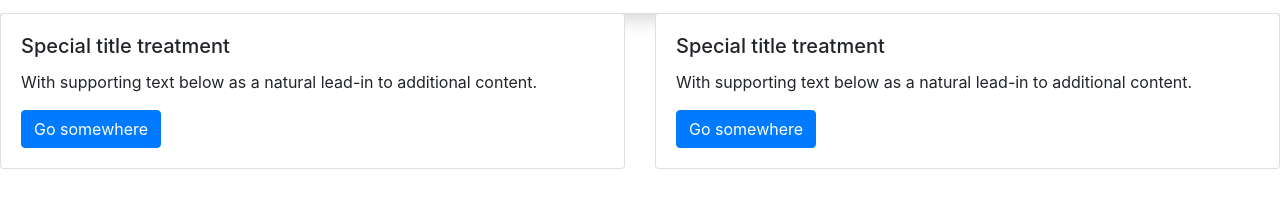
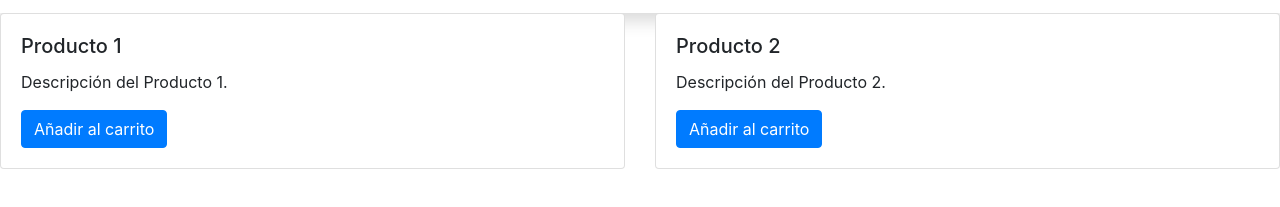
Before and after one commit to michcavieres/Administraci-n-de-condominios, a plain HTML site: page productos.html in a window 1280 px wide. Shown: the part 151-358 px from the top of the page. Drawn offline with nearby package versions, Linux system fonts and the light colour scheme.

Commit message:
aqui añadí script para agregar productos al carrito de compras

```diff
--- a/productos.html
+++ b/productos.html
@@ -108,26 +108,36 @@
 
 <!-- aqui comienza el cuerpo de la pagina-->
 
+<!--Este es el codigo para productos a agregar al carrito de compras-->
 <div class="row">
     <div class="col-sm-6">
       <div class="card">
         <div class="card-body">
-          <h5 class="card-title">Special title treatment</h5>
-          <p class="card-text">With supporting text below as a natural lead-in to additional content.</p>
-          <a href="#" class="btn btn-primary">Go somewhere</a>
+          <h5 class="card-title">Producto 1</h5>
+          <p class="card-text">Descripción del Producto 1.</p>
+          <a href="#" class="btn btn-primary" onclick="addToCart('Producto 1')">Añadir al carrito</a>
         </div>
       </div>
     </div>
     <div class="col-sm-6">
       <div class="card">
         <div class="card-body">
-          <h5 class="card-title">Special title treatment</h5>
-          <p class="card-text">With supporting text below as a natural lead-in to additional content.</p>
-          <a href="#" class="btn btn-primary">Go somewhere</a>
+          <h5 class="card-title">Producto 2</h5>
+          <p class="card-text">Descripción del Producto 2.</p>
+          <a href="#" class="btn btn-primary" onclick="addToCart('Producto 2')">Añadir al carrito</a>
         </div>
       </div>
     </div>
-  </div>
+</div>
+
+<!-- Script para añadir productos al carrito -->
+<script>
+    function addToCart(productName) {
+        // Aquí puedes implementar la lógica para añadir el producto al carrito
+        alert(`Producto ${productName} añadido al carrito.`);
+    }
+</script>
+<!-- aqui termina el codigo para agregar productos al carrito-->
 
 </body>
 </html>
```
